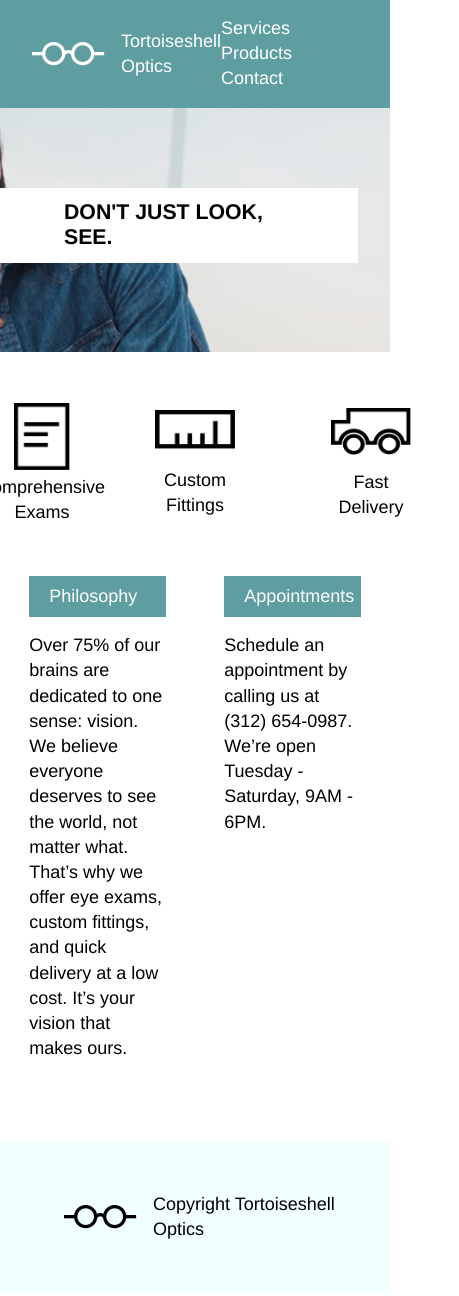
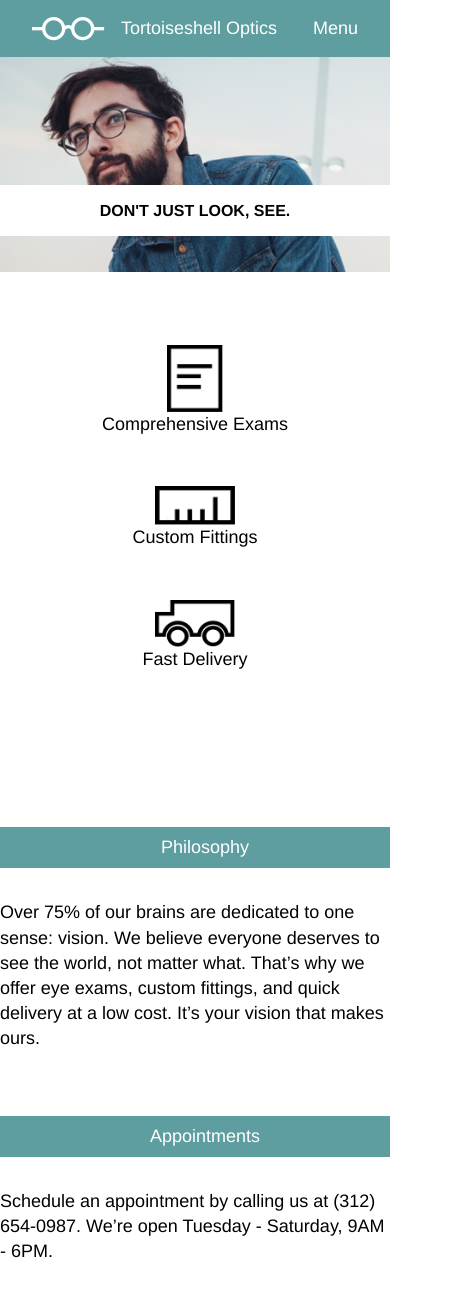
Before and after one commit to ChaunteVanDeBurgh/tortoiseshelloptics, a plain HTML site: page index.html in a window 390 px wide. Shown: the top 1296 px of the page, 459 px wide, since content can reach past the window. Drawn offline with Linux system fonts and the light colour scheme.

Commit message:
finish responsive design for cell screen

```diff
--- a/index.html
+++ b/index.html
@@ -12,17 +12,17 @@
 
 <body>
 
+<!-- Header -->
+
 <header>
-
 	<div id="header-bar">
 
 		<div id="logo">
+			<img src="./resources/images/logo-white.png" alt="logo-glasses" />
+			<p>Tortoiseshell Optics</p>
+		</div>
 
-			<img src="./resources/images/logo-white.png" alt="logo-glasses" />
-
-			<p>Tortoiseshell Optics</p>
-
-		</div>
+		<a href="navmenu" id="mobile-nav">Menu</a>
 
 		<nav>
 			<ul>
@@ -31,7 +31,6 @@
 				<a href="#Contact"><li>Contact</li></a>
 			<ul>
 		</nav>
-
 	</div>
 
 	<div id="header-text">
@@ -40,15 +39,15 @@
 
 </header>
 
+<!-- supporting sections -->
+
 <main>
-
 	<div id="services">
 
 		<div class="service" id="paper">
 			<img src="./resources/images/paper-icon.png" alt="paper-icon" />
 			<p>Comprehensive Exams</p>
 		</div>
-
 
 		<div class="service">
 			<img src="./resources/images/ruler-icon.png" alt="ruler-icon" />
@@ -59,34 +58,27 @@
 			<img src="./resources/images/truck-icon.png" alt="truck-icon" />
 			<p>Fast Delivery</p>
 		</div>
-
 	</div>
 
 	<div id="misc">
-
 		<div class="box">
-
 			<h1>Philosophy</h1>
-
 			<p>
 				Over 75% of our brains are dedicated to one sense: vision. We believe everyone deserves to see the world, not matter what. That’s why we offer eye exams, custom fittings, and quick delivery at a low cost. It’s your vision that makes ours.
 			</p>
-
 		</div>
 
 		<div class="box">
-
 			<h1>Appointments</h1>
-
 			<p>
 				Schedule an appointment by calling us at (312) 654-0987. We’re open Tuesday - Saturday, 9AM - 6PM.
 			</p>
-
 		</div>
-
 	</div>
 
 </main>
+
+<!-- Footer -->
 
 <footer>
 
--- a/resources/css/index.css
+++ b/resources/css/index.css
@@ -46,6 +46,10 @@ li {
 a {
 	color: inherit;
 	text-decoration: none;
+}
+
+#mobile-nav {
+	display: none;
 }
 
 #header-text h1 {
@@ -171,3 +175,78 @@ footer img {
 	}
 
 }
+
+@media only screen and (max-width: 630px) {
+
+	header {
+		height: 17rem;
+		background-position: 20%;
+	}
+
+	#header-text {
+		width: 100%;
+	}
+
+	#header-text h1 {
+		width: 100%;
+		padding: 1rem 0;
+		text-align: center;
+		margin-top: 3rem;
+		font-size: 1rem;
+	}
+
+	nav {
+		display: none;
+	}
+
+	#mobile-nav {
+		display: block;
+		padding-right: 2rem;
+	}
+
+	main {
+		width: 100%;
+	}
+
+	#services {
+		flex-wrap: wrap;
+	}
+
+	.service {
+		width: 100%;
+		padding: 1.54rem;
+	}
+
+	#misc {
+		width: 100%;
+		display: block;
+		padding-top: 3.7rem;
+		position: relative;
+		top: 17rem;
+	}
+
+	.box {
+		width: 100%;
+	}
+
+	.box p {
+		padding-top: 1rem;
+		padding-bottom: 4rem;
+	}
+
+	.box h1 {
+		text-align: center;
+	}
+
+	footer p {
+		display: none;
+	}
+
+	footer {
+		width: 100%;
+		position: relative;
+		top: 180px;
+		display: flex;
+		justify-content: center;
+	}
+}
```
